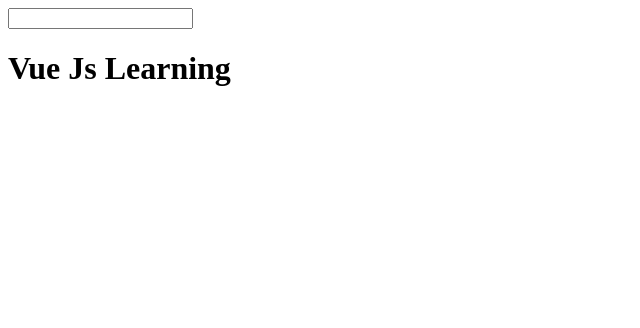
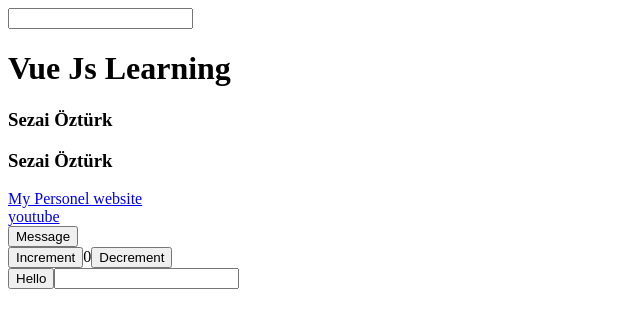
Before and after one commit to sezaiozturk/vue-learning, a plain HTML site: page first-project/index.html in a window 1280 px wide. Shown: the whole page, without its empty margins (0-640 px from the left). Drawn offline with nearby package versions, Linux system fonts and the light colour scheme.

Commit message:
Feature: Directives learned

```diff
--- a/first-project/index.html
+++ b/first-project/index.html
@@ -8,19 +8,46 @@
         <div id="app">
             <input type="text" @input="titleChange" />
             <h1>{{title}}</h1>
+            <h3 v-once>{{description}}</h3>
             <h3>{{description}}</h3>
+            <div>
+                <a :href="link">My Personel website</a>
+            </div>
+            <span v-html="htlmLink">Youtube</span>
+            <br />
+            <button @click="onMessage">Message</button>
+            <br />
+            <button @click="counter++">Increment</button>
+            <span>{{counter}}</span>
+            <button @click="counter--">Decrement</button>
+            <br />
+            <button @click="hello('Sezai')">Hello</button>
+            <input type="text" v-on:keyup.enter.space="modifier" />
         </div>
         <script type="text/javascript">
             const app = Vue.createApp({
                 data() {
                     return {
                         title: "Vue Js Learning",
-                        description: "",
+                        description: "Sezai Öztürk",
+                        link: "http://www.sezaiozturk.free.nf",
+                        htlmLink:
+                            "<a href='https://www.youtube.com'>youtube</a>",
+                        counter: 0,
                     };
                 },
                 methods: {
                     titleChange(event) {
                         this.description = event.target.value;
+                    },
+                    onMessage() {
+                        alert("I am learn vue.js");
+                    },
+                    hello(name) {
+                        alert("hello " + name);
+                    },
+                    modifier(event) {
+                        alert(event.target.value);
                     },
                 },
             });
```
